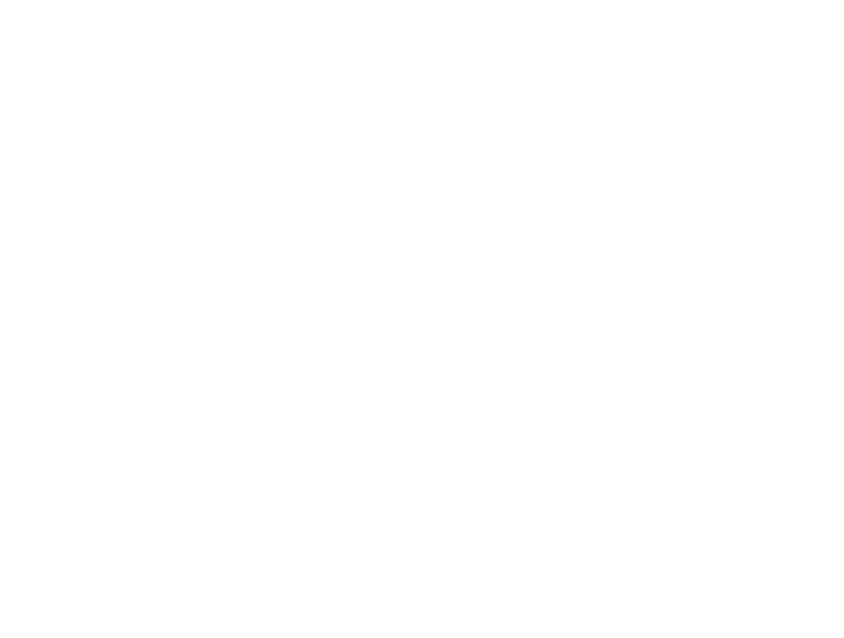
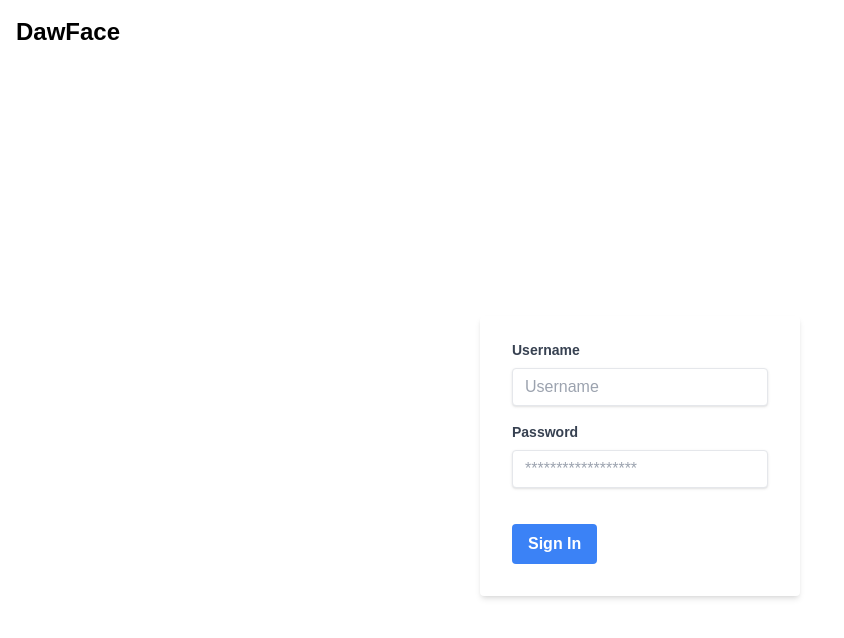
Before and after one commit to DawFace/DawFace-UI, a React (Vite) app: page /login in a window 1280 px wide. Before the commit this address had no page. Shown: the top 638 px of the page, without its empty margins (0-844 px from the left). Built offline with nearby package versions, Linux system fonts and the light colour scheme.

Commit message:
fix: use of react-router-dom components

```diff
--- a/src/App.jsx
+++ b/src/App.jsx
@@ -1,10 +1,18 @@
-import Router from './routes/Router';
+import Navbar from './components/Navbar.jsx';
+import Home from './pages/Home.jsx';
+import Login from './pages/Login.jsx';
+import { BrowserRouter, Route, Routes } from 'react-router-dom';
 
 const App = () => {
   return (
-    <>
-      <Router />
-    </>
+    <BrowserRouter>
+      <Routes>
+        <Route path="/" element={<Navbar />}>
+          <Route index element={<Home />} />
+          <Route path="login" element={<Login />} />
+        </Route>
+      </Routes>
+    </BrowserRouter>
   );
 };
 
--- a/src/components/Navbar.jsx
+++ b/src/components/Navbar.jsx
@@ -1,14 +1,22 @@
+import { Outlet } from 'react-router-dom';
+
 const Navbar = () => {
   return (
+    <>
       <nav className="bg-white border-gray-200 dark:bg-gray-900">
         <div className="max-w-screen-xl flex flex-wrap items-center justify-between mx-auto p-4">
-        <a href="#" className="flex items-center space-x-3 rtl:space-x-reverse">
+          <a
+            href="#"
+            className="flex items-center space-x-3 rtl:space-x-reverse"
+          >
             <span className="self-center text-2xl font-semibold whitespace-nowrap dark:text-white">
               DawFace
             </span>
           </a>
         </div>
       </nav>
+      <Outlet />
+    </>
   );
 };
 
--- a/src/layout/AppLayout.jsx
+++ /dev/null
@@ -1,13 +0,0 @@
-import Navbar from '../components/Navbar';
-import Home from '../pages/Home';
-
-const AppLayout = () => {
-  return (
-    <>
-      <Navbar />
-      <Home />
-    </>
-  );
-};
-
-export default AppLayout;
--- a/src/main.jsx
+++ b/src/main.jsx
@@ -1,13 +1,10 @@
+import App from './App.jsx';
+import './index.css';
 import React from 'react';
 import ReactDOM from 'react-dom/client';
-import './index.css';
-import App from './App.jsx';
-import { BrowserRouter } from 'react-router-dom';
 
 ReactDOM.createRoot(document.getElementById('root')).render(
   <React.StrictMode>
-    <BrowserRouter>
-      <App />
-    </BrowserRouter>
-  </React.StrictMode>,
+    <App />
+  </React.StrictMode>
 );
--- /dev/null
+++ b/src/pages/Login.jsx
@@ -0,0 +1,48 @@
+const Login = () => {
+  return (
+    <div className="flex items-center justify-center h-screen">
+      <div className="w-full max-w-xs">
+        <form className="bg-white shadow-md rounded px-8 pt-6 pb-8 mb-4">
+          <div className="mb-4">
+            <label
+              className="block text-gray-700 text-sm font-bold mb-2"
+              htmlFor="username"
+            >
+              Username
+            </label>
+            <input
+              className="shadow appearance-none border rounded w-full py-2 px-3 text-gray-700 leading-tight focus:outline-none focus:shadow-outline"
+              id="username"
+              type="text"
+              placeholder="Username"
+            />
+          </div>
+          <div className="mb-6">
+            <label
+              className="block text-gray-700 text-sm font-bold mb-2"
+              htmlFor="password"
+            >
+              Password
+            </label>
+            <input
+              className="shadow appearance-none border rounded w-full py-2 px-3 text-gray-700 mb-3 leading-tight focus:outline-none focus:shadow-outline"
+              id="password"
+              type="password"
+              placeholder="******************"
+            />
+          </div>
+          <div className="flex items-center justify-between">
+            <button
+              className="bg-blue-500 hover:bg-blue-700 text-white font-bold py-2 px-4 rounded focus:outline-none focus:shadow-outline"
+              type="button"
+            >
+              Sign In
+            </button>
+          </div>
+        </form>
+      </div>
+    </div>
+  );
+};
+
+export default Login;
--- a/src/routes/Router.jsx
+++ /dev/null
@@ -1,18 +0,0 @@
-import AppLayout from '../layout/AppLayout';
-import Login from '../pages/Login';
-import { useRoutes } from 'react-router-dom';
-
-const Router = () => {
-  return useRoutes([
-    {
-      path: '/',
-      element: <Login />,
-    },
-    {
-      path: '/home',
-      element: <AppLayout />,
-    },
-  ]);
-};
-
-export default Router;
--- /dev/null
+++ b/src/utils/fetcher/methods/index.js
@@ -0,0 +1,38 @@
+import axios from "axios";
+import Cookies from "js-cookie";
+
+export const getRequest = async (url) => {
+    if(Cookies.get("identityToken") !== undefined){
+        return (await axios.get(url, {
+            headers: {
+                Authorization: `Bearer ${Cookies.get("identityToken")}`
+            }
+        })).data;
+    }else {
+        return (await axios.get(url)).data;
+    }
+}
+
+export const postRequest = async (url, body) => {
+    if(Cookies.get("identityToken") !== undefined){
+        return (await axios.post(url, body, {
+            headers: {
+                Authorization: `Bearer ${Cookies.get("identityToken")}`
+            }
+        })).data;
+    }else {
+        return (await axios.post(url, body));
+    }
+}
+
+export const putRequest = async (url, body) => {
+    if(Cookies.get("identityToken") !== undefined){
+        return (await axios.put(url, body, {
+            headers: {
+                Authorization: `Bearer ${Cookies.get("identityToken")}`
+            }
+        })).data;
+    }else {
+        return (await axios.put(url, body));
+    }
+}
```
Also changed, not shown: src/UserContext.js (added). Lines whose indentation alone changed are shown as unchanged.
